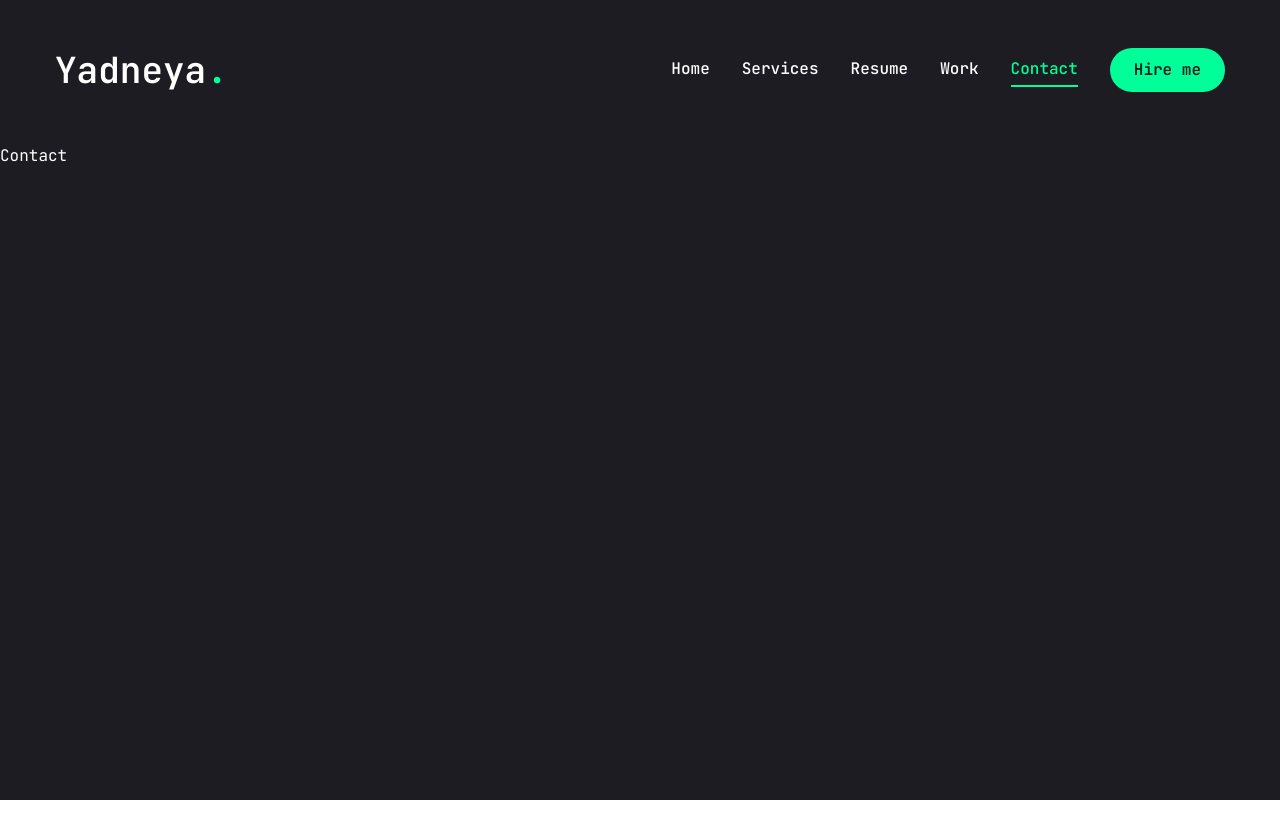
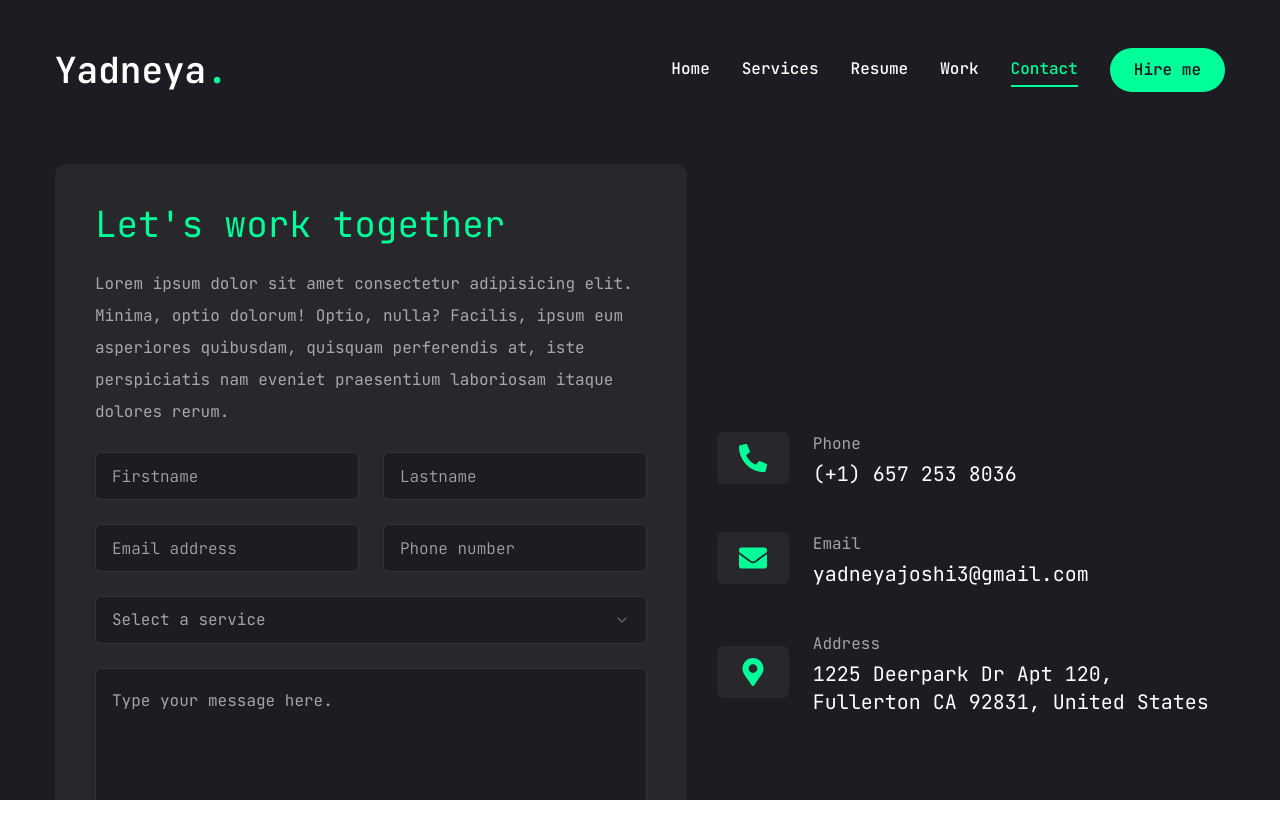
Before and after one commit to Yadnu/Portfoilio, a Next.js app in the folder yj/: page /contact in a window 1280 px wide. Shown: the top 838 px of the page. Before the commit the page ends 800 px from the top, so only its background shows below. Built offline with nearby package versions, Linux system fonts and the light colour scheme.

Commit message:
statys: Completed

```diff
--- a/yj/app/contact/page.jsx
+++ b/yj/app/contact/page.jsx
@@ -1,8 +1,101 @@
+"use client";
+
 import React from 'react'
 
+import { Button } from '@/components/ui/button';
+import { Input } from '@/components/ui/input';
+import  { Textarea } from '@/components/ui/textarea';
+import { Select, SelectContent, SelectGroup, SelectItem, SelectLabel, SelectTrigger, SelectValue } from '@/components/ui/select';
+
+const info = [
+  {
+    icon: <FaPhoneAlt />,
+    title: "Phone",
+    description: "(+1) 657 253 8036",
+  },
+  {
+    icon: <FaEnvelope />,
+    title: "Email",
+    description: "yadneyajoshi3@gmail.com",
+  },
+  {
+    icon: <FaMapMarkerAlt />,
+    title: "Address",
+    description: "1225 Deerpark Dr Apt 120, Fullerton CA 92831, United States",
+  },
+];
+
+import { motion } from "framer-motion";
+import { FaPhoneAlt, FaEnvelope, FaMapMarkerAlt } from 'react-icons/fa';
 const Contact = () => {
   return (
-    <div>Contact</div>
+    <motion.section initial={{opacity: 0}} animate={{opacity: 1, transition: {delay: 0.4, ease: "easeIn"}}} className='py-6'>
+
+      <div className="container mx-auto">
+        <div className='flex flex-col xl:flex-row gap-[30px]'>
+          {/* form */}
+        <div className='xl:w-[54%] order-2 xl:order-none'>
+        <form className='flex flex-col gap-6 p-10 bg-[#27272c] rounded-xl'>
+          <h3 className='text-4xl text-accent'>Let's work together</h3>
+          <p className='text-white/60'>
+            Lorem ipsum dolor sit amet consectetur adipisicing elit. Minima, optio dolorum! Optio, nulla? Facilis, ipsum eum asperiores quibusdam, quisquam perferendis at, iste perspiciatis nam eveniet praesentium laboriosam itaque dolores rerum.
+          </p>
+          {/* input */}
+          <div className='grid grid-cols-1 md:grid-cols-2 gap-6'>
+          <Input type="firstname" placeholder = "Firstname"/>
+          <Input type="lastname" placeholder = "Lastname"/>
+          <Input type="email" placeholder = "Email address"/>
+          <Input type="phone" placeholder = "Phone number"/>
+          </div>
+          {/* select */}
+          <Select>
+            <SelectTrigger className="w-full">
+              <SelectValue placeholder="Select a service" />
+            </SelectTrigger>
+            <SelectContent>
+              <SelectGroup>
+                <SelectLabel>
+                  Select a service
+                </SelectLabel>
+                <SelectItem value="est">Full time job</SelectItem>
+                <SelectItem value="cst">Web Development</SelectItem>
+                <SelectItem value="mst">AI/ML Project</SelectItem>
+                <SelectItem value="gst">Blockchain Project</SelectItem>
+              </SelectGroup>
+            </SelectContent>
+          </Select>
+          {/* text area */}
+          <Textarea
+            className="h-[200px]"
+            placeholder="Type your message here."
+          />
+          {/* Btn */}
+          <Button size="md" className="max-w-40">
+            Send message
+          </Button>
+        </form>
+        </div>
+        {/* info */}
+        <div className='flex-1 flex items-center xl:justify-end order-1 xl:order-none mb-8 xl:mb-0'>
+          <ul className='flex flex-col gap-10'>
+            {
+              info.map((item, index)=>{
+                return <li key={index} className='flex items-center gap-6'>
+                  <div className="w-[52px] h-[52px] xl:w-[72px] xl:h=[72px] bg-[#27272c] text-accent rounded-md flex items-center justify-center">
+                    <div className='text-[28px]'>{item.icon}</div>
+                  </div>
+                  <div className='flex-1'>
+                    <p className='text-white/60'>{item.title}</p>
+                    <h3 className='text-xl'>{item.description}</h3>
+                  </div>
+                </li>
+              })
+            }
+          </ul>
+        </div>
+        </div>
+      </div>
+    </motion.section>
   )
 }
 
--- a/yj/components/ui/input.jsx
+++ b/yj/components/ui/input.jsx
@@ -7,7 +7,7 @@
     (<input
       type={type}
       className={cn(
-        "flex h-10 w-full rounded-md border border-slate-200 bg-white px-3 py-2 text-sm ring-offset-white file:border-0 file:bg-transparent file:text-sm file:font-medium placeholder:text-slate-500 focus-visible:outline-none focus-visible:ring-2 focus-visible:ring-slate-950 focus-visible:ring-offset-2 disabled:cursor-not-allowed disabled:opacity-50 dark:border-slate-800 dark:bg-slate-950 dark:ring-offset-slate-950 dark:placeholder:text-slate-400 dark:focus-visible:ring-slate-300",
+        "flex h-[48px] rounded-md border border-white/10 focus:border-accent font-light bg-primary px-4 py-5 text-base placeholder:text-white/60 outline-none",
         className
       )}
       ref={ref}
--- a/yj/components/ui/select.jsx
+++ b/yj/components/ui/select.jsx
@@ -16,7 +16,7 @@
   <SelectPrimitive.Trigger
     ref={ref}
     className={cn(
-      "flex h-10 w-full items-center justify-between rounded-md border border-slate-200 bg-white px-3 py-2 text-sm ring-offset-white placeholder:text-slate-500 focus:outline-none focus:ring-2 focus:ring-slate-950 focus:ring-offset-2 disabled:cursor-not-allowed disabled:opacity-50 [&>span]:line-clamp-1 dark:border-slate-800 dark:bg-slate-950 dark:ring-offset-slate-950 dark:placeholder:text-slate-400 dark:focus:ring-slate-300",
+      "flex h-[48px] w-full items-center justify-between rounded-md border border-white/10 bg-primary px-4 py-5 text-base text-white/60 placeholder:text-white/10 focus:border-accent outline-none",
       className
     )}
     {...props}>
@@ -54,7 +54,7 @@
     <SelectPrimitive.Content
       ref={ref}
       className={cn(
-        "relative z-50 max-h-96 min-w-[8rem] overflow-hidden rounded-md border border-slate-200 bg-white text-slate-950 shadow-md data-[state=open]:animate-in data-[state=closed]:animate-out data-[state=closed]:fade-out-0 data-[state=open]:fade-in-0 data-[state=closed]:zoom-out-95 data-[state=open]:zoom-in-95 data-[side=bottom]:slide-in-from-top-2 data-[side=left]:slide-in-from-right-2 data-[side=right]:slide-in-from-left-2 data-[side=top]:slide-in-from-bottom-2 dark:border-slate-800 dark:bg-slate-950 dark:text-slate-50",
+        "relative z-50 max-h-96 min-w-[8rem] overflow-hidden rounded-md border border-white/10 bg-primary text-white shadow-md data-[state=open]:animate-in data-[state=closed]:animate-out data-[state=closed]:fade-out-0 data-[state=open]:fade-in-0 data-[state=closed]:zoom-out-95 data-[state=open]:zoom-in-95 data-[side=bottom]:slide-in-from-top-2 data-[side=left]:slide-in-from-right-2 data-[side=right]:slide-in-from-left-2 data-[side=top]:slide-in-from-bottom-2 dark:border-slate-800 dark:bg-slate-950 dark:text-slate-50",
         position === "popper" &&
           "data-[side=bottom]:translate-y-1 data-[side=left]:-translate-x-1 data-[side=right]:translate-x-1 data-[side=top]:-translate-y-1",
         className
@@ -85,7 +85,7 @@
   <SelectPrimitive.Item
     ref={ref}
     className={cn(
-      "relative flex w-full cursor-default select-none items-center rounded-sm py-1.5 pl-8 pr-2 text-sm outline-none focus:bg-slate-100 focus:text-slate-900 data-[disabled]:pointer-events-none data-[disabled]:opacity-50 dark:focus:bg-slate-800 dark:focus:text-slate-50",
+      "relative flex w-full cursor-default select-none items-center rounded-sm py-1.5 pl-8 pr-2 text-sm outline-none focus:bg-accent focus:text-primary data-[disabled]:pointer-events-none data-[disabled]:opacity-50 dark:focus:bg-slate-800 dark:focus:text-slate-50",
       className
     )}
     {...props}>
--- /dev/null
+++ b/yj/components/ui/textarea.jsx
@@ -0,0 +1,18 @@
+import * as React from "react"
+
+import { cn } from "@/lib/utils"
+
+const Textarea = React.forwardRef(({ className, ...props }, ref) => {
+  return (
+    (<textarea
+      className={cn(
+        "flex min-h-[80px] w-full rounded-md border border-white/10 bg-primary px-4 py-5 text-base placeholder:text-white/60 focus-visible:outline-none focus-visible:ring-1 focus-visible:ring-accent focus-visible:ring-offset-0 disabled:cursor-not-allowed disabled:opacity-50"
+        ,className
+      )}
+      ref={ref}
+      {...props} />)
+  );
+})
+Textarea.displayName = "Textarea"
+
+export { Textarea }
```
